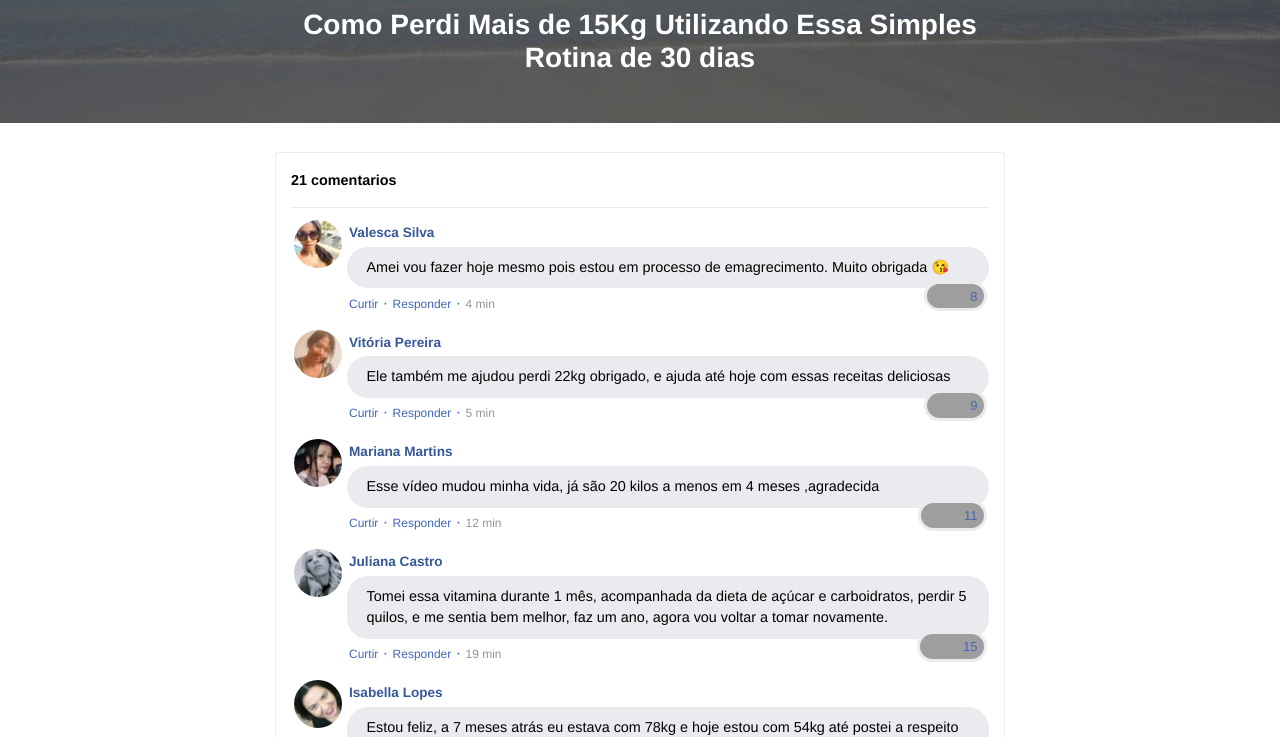
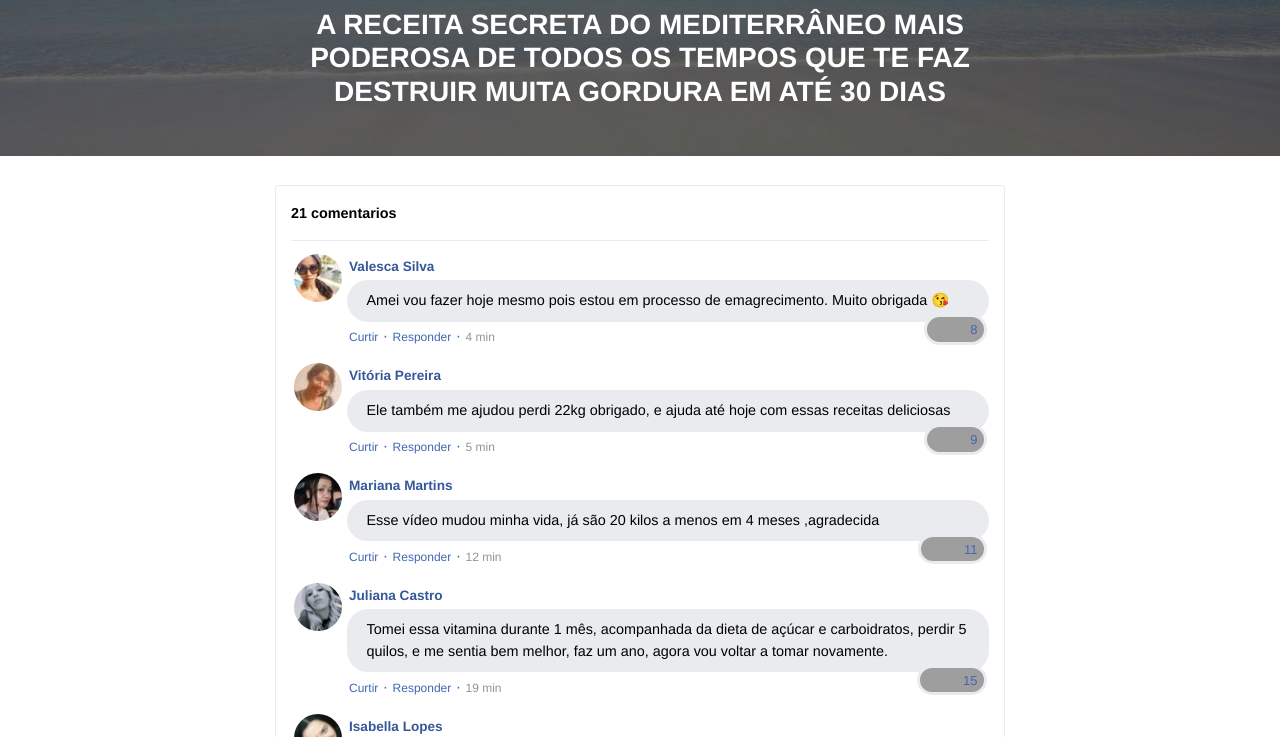
Before and after one commit to Amarildomkt/meditoxpro.online, a plain HTML site: page index.html in a window 1280 px wide. Shown: the part 136-873 px from the top of the page. Drawn offline with nearby package versions, Linux system fonts and the light colour scheme; grey boxes are pictures that could not be loaded; a script that the page names is missing.

Commit message:
Update index.html

```diff
--- a/index.html
+++ b/index.html
@@ -56,7 +56,7 @@
             <img class="img-fluid" src="./assets/img/ultrasecreto.svg">
 
             <!-- Headline -->
-            <h3 class="my-4"><b>Como Perdi Mais de 15Kg Utilizando Essa Simples Rotina de 30 dias</b></h3>
+            <h3 class="my-4"><b>A RECEITA SECRETA DO MEDITERRÂNEO MAIS PODEROSA DE TODOS OS TEMPOS QUE TE FAZ DESTRUIR MUITA GORDURA EM ATÉ 30 DIAS</b></h3>
 
             <!-- VSL -->
             <script type="text/javascript" id="scr_62645113fce0410009894881">var s=document.createElement("script");s.src="https://scripts.converteai.net/9edcbefe-4898-48b7-ab4d-9b8a878051f5/players/62645113fce0410009894881/player.js",s.async=!0,document.head.appendChild(s);</script>
```
